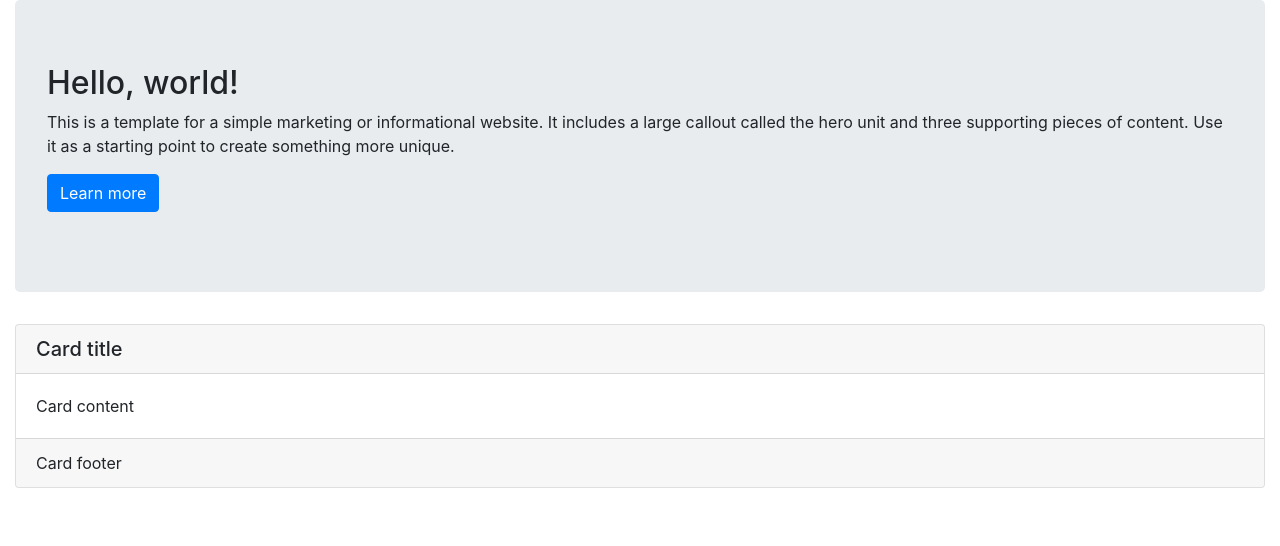
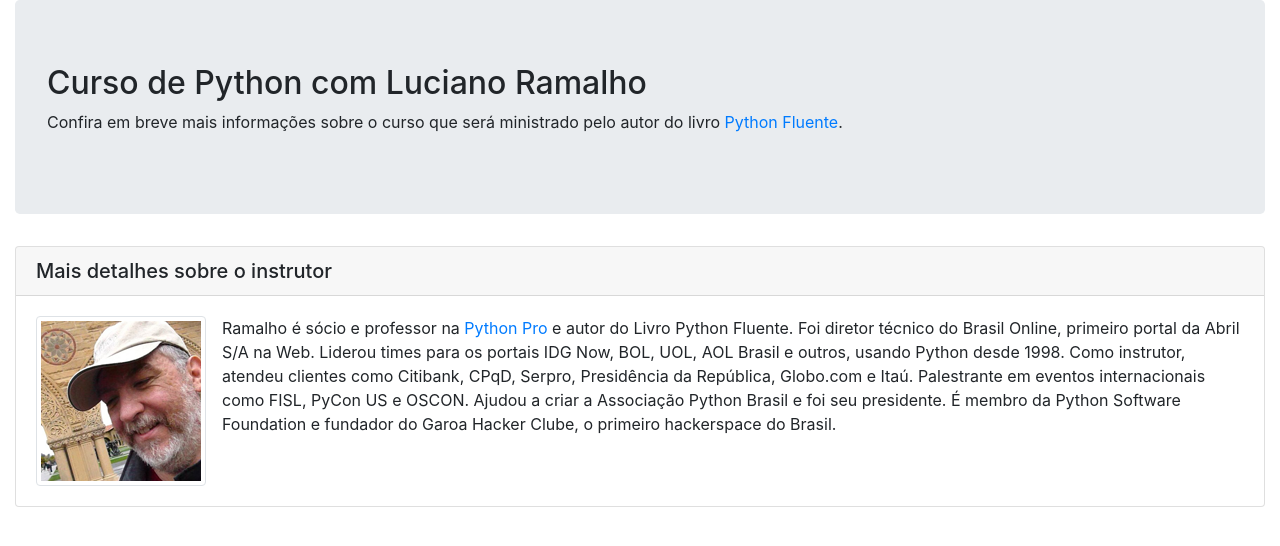
Before and after one commit to taniodev/curso-django, a Django app: page / in a window 1280 px wide. Shown: the part 56-602 px from the top of the page. Run offline with Django 3.2, Linux system fonts and the light colour scheme; some libraries are stand-ins or nearby versions.

Commit message:
Adiciona um favicon e algumas infos na página

```diff
--- a/pypro/base/templates/base/home.html
+++ b/pypro/base/templates/base/home.html
@@ -11,6 +11,7 @@
     <meta name="description" content="Página criada no módulo de django do curso Python Pro.">
     <meta name="author" content="Tânio Scherer">
 
+    <link rel="icon" type="image/png" href="{% static 'img/favicon.png' %}" />
     <link href="{% static 'css/bootstrap.min.css' %}" rel="stylesheet">
     <link href="{% static 'css/style.css' %}" rel="stylesheet">
     <script src="{% static 'js/jquery.min.js' %}"></script>
@@ -39,15 +40,11 @@
 
             <div class="jumbotron">
                 <h2>
-                    Hello, world!
+                    Curso de Python com Luciano Ramalho
                 </h2>
                 <p>
-                    This is a template for a simple marketing or informational website. It includes a large callout
-                    called the hero unit and three supporting pieces of content. Use it as a starting point to create
-                    something more unique.
-                </p>
-                <p>
-                    <a class="btn btn-primary btn-large" href="#">Learn more</a>
+                    Confira em breve mais informações sobre o curso que será ministrado pelo autor do livro
+                    <a href="http://shop.oreilly.com/product/0636920032519.do" target="_blank">Python Fluente</a>.
                 </p>
             </div>
         </div>
@@ -56,21 +53,25 @@
         <div class="col-md-12">
             <div class="card">
                 <h5 class="card-header">
-                    Card title
+                    Mais detalhes sobre o instrutor
                 </h5>
                 <div class="card-body">
                     <p class="card-text">
-                        Card content
+                        <img src="{% static 'img/luciano-ramalho.png' %}" alt="Foto de Luciano Ramalho"
+                        class="img-thumbnail float-left mr-3"/>
+                        Ramalho é sócio e professor na <a href="www.python.pro.br">Python Pro</a> e autor do Livro
+                        Python Fluente. Foi diretor técnico do Brasil Online, primeiro portal da Abril S/A na Web.
+                        Liderou times para os portais IDG Now, BOL, UOL, AOL Brasil e outros, usando Python desde 1998.
+                        Como instrutor, atendeu clientes como Citibank, CPqD, Serpro, Presidência da República,
+                        Globo.com e Itaú. Palestrante em eventos internacionais como FISL, PyCon US e OSCON. Ajudou a
+                        criar a Associação Python Brasil e foi seu presidente. É membro da Python Software Foundation e
+                        fundador do Garoa Hacker Clube, o primeiro hackerspace do Brasil.
                     </p>
-                </div>
-                <div class="card-footer">
-                    Card footer
                 </div>
             </div>
         </div>
     </div>
 </div>
 
-
 </body>
 </html>
```
Also changed, not shown: pypro/base/static/img/favicon.png (added), pypro/base/static/img/luciano-ramalho.png (added).
